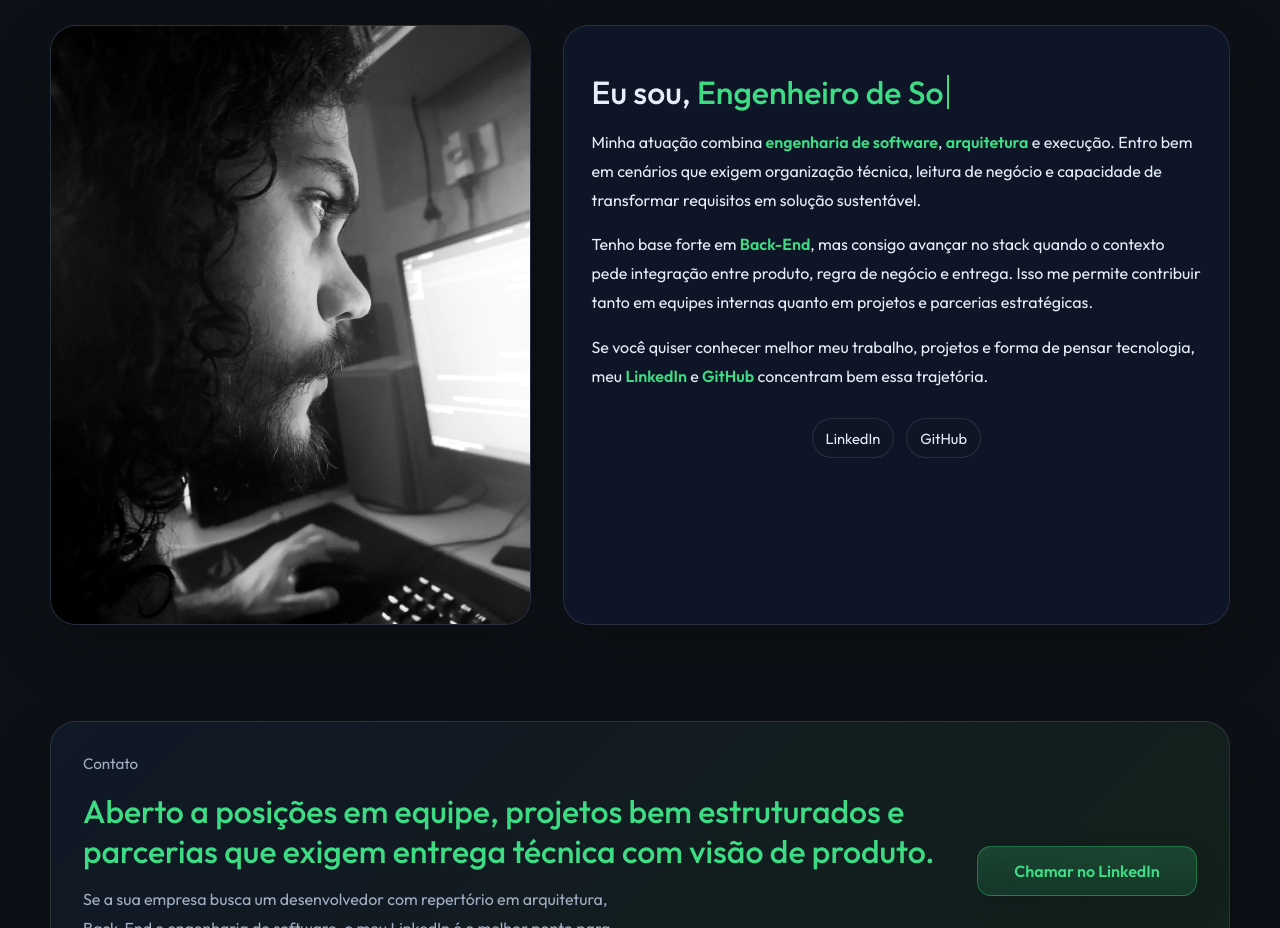
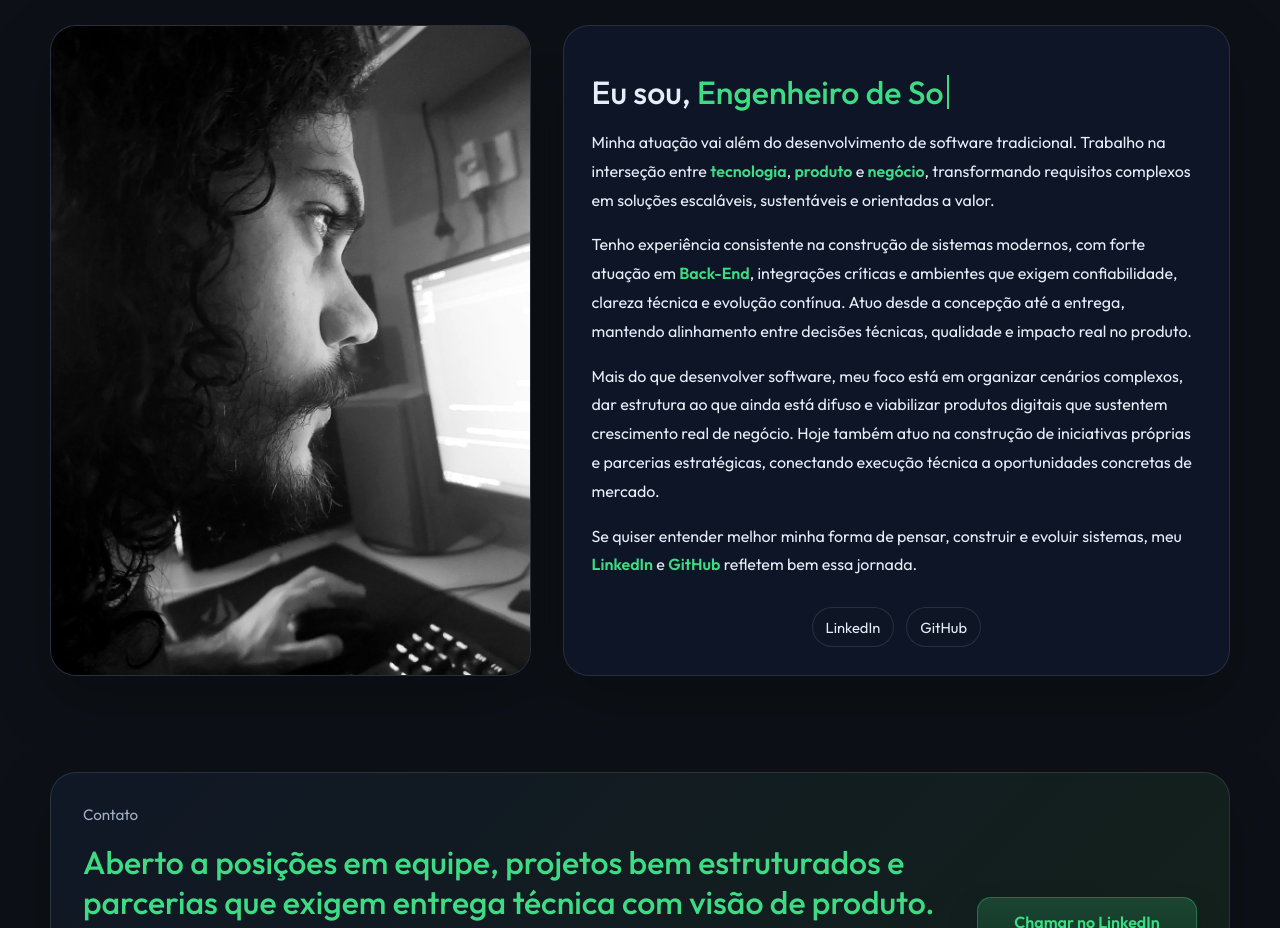
Before and after one commit to victor99dev/victor99dev-website, a React (Vite) app: page / in a window 1280 px wide. Shown: the part 940-1868 px from the top of the page. Built offline with nearby package versions, Linux system fonts and the light colour scheme.

Commit message:
Refina texto da seção sobre mim

```diff
--- a/src/App.jsx
+++ b/src/App.jsx
@@ -8,15 +8,16 @@ const roles = [
   "Engenheiro de Software.",
   "Analista de Sistemas.",
   "DBA.",
-  "Freelancer."
+  "Freelancer.",
 ];
+
 const aboutRoles = [
   "Victor Hugo.",
   "Desenvolvedor.",
   "Engenheiro de Software.",
   "Analista de Sistemas.",
   "DBA.",
-  "Freelancer."
+  "Freelancer.",
 ];
 
 const socialLinks = [
@@ -105,6 +106,7 @@ export default function App() {
       window.removeEventListener("resize", handleScroll);
     };
   }, []);
+
   useEffect(() => {
     const isLocalHost = ["localhost", "127.0.0.1"].includes(window.location.hostname);
 
@@ -243,13 +245,16 @@ export default function App() {
                 Eu sou, <span className="typewriter">{typedAboutRole}</span>
               </h3>
               <p>
-                Minha atuação combina <span className="inline-highlight">engenharia de software</span>, <span className="inline-highlight">arquitetura</span> e execução. Entro bem em cenários que exigem organização técnica, leitura de negócio e capacidade de transformar requisitos em solução sustentável.
+                Minha atuação vai além do desenvolvimento de software tradicional. Trabalho na interseção entre <span className="inline-highlight">tecnologia</span>, <span className="inline-highlight">produto</span> e <span className="inline-highlight">negócio</span>, transformando requisitos complexos em soluções escaláveis, sustentáveis e orientadas a valor.
               </p>
               <p>
-                Tenho base forte em <span className="inline-highlight">Back-End</span>, mas consigo avançar no stack quando o contexto pede integração entre produto, regra de negócio e entrega. Isso me permite contribuir tanto em equipes internas quanto em projetos e parcerias estratégicas.
+                Tenho experiência consistente na construção de sistemas modernos, com forte atuação em <span className="inline-highlight">Back-End</span>, integrações críticas e ambientes que exigem confiabilidade, clareza técnica e evolução contínua. Atuo desde a concepção até a entrega, mantendo alinhamento entre decisões técnicas, qualidade e impacto real no produto.
               </p>
               <p>
-                Se você quiser conhecer melhor meu trabalho, projetos e forma de pensar tecnologia, meu <span className="inline-highlight">LinkedIn</span> e <span className="inline-highlight">GitHub</span> concentram bem essa trajetória.
+                Mais do que desenvolver software, meu foco está em organizar cenários complexos, dar estrutura ao que ainda está difuso e viabilizar produtos digitais que sustentem crescimento real de negócio. Hoje também atuo na construção de iniciativas próprias e parcerias estratégicas, conectando execução técnica a oportunidades concretas de mercado.
+              </p>
+              <p>
+                Se quiser entender melhor minha forma de pensar, construir e evoluir sistemas, meu <span className="inline-highlight">LinkedIn</span> e <span className="inline-highlight">GitHub</span> refletem bem essa jornada.
               </p>
 
               <div className="about-links">
```
